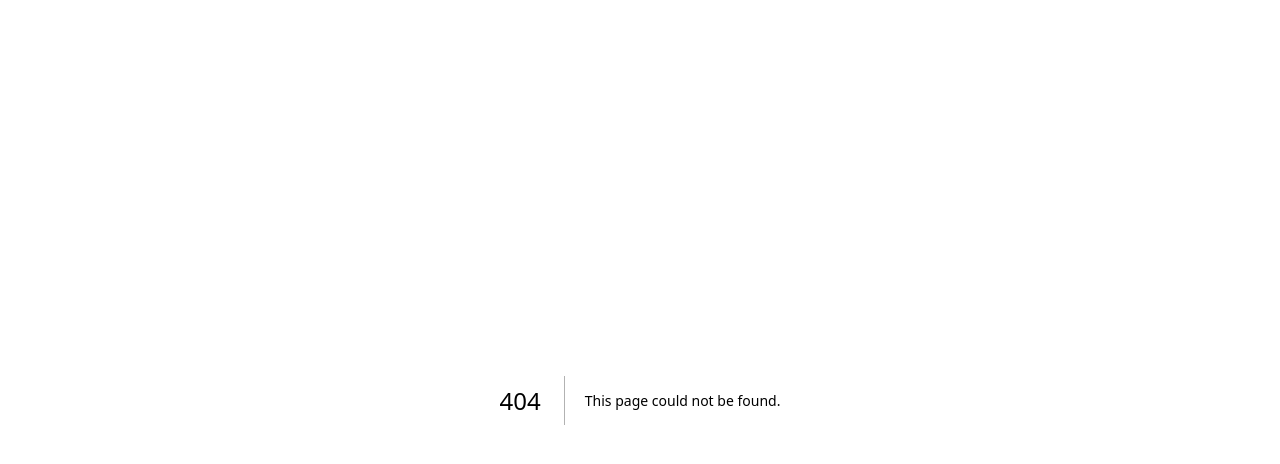
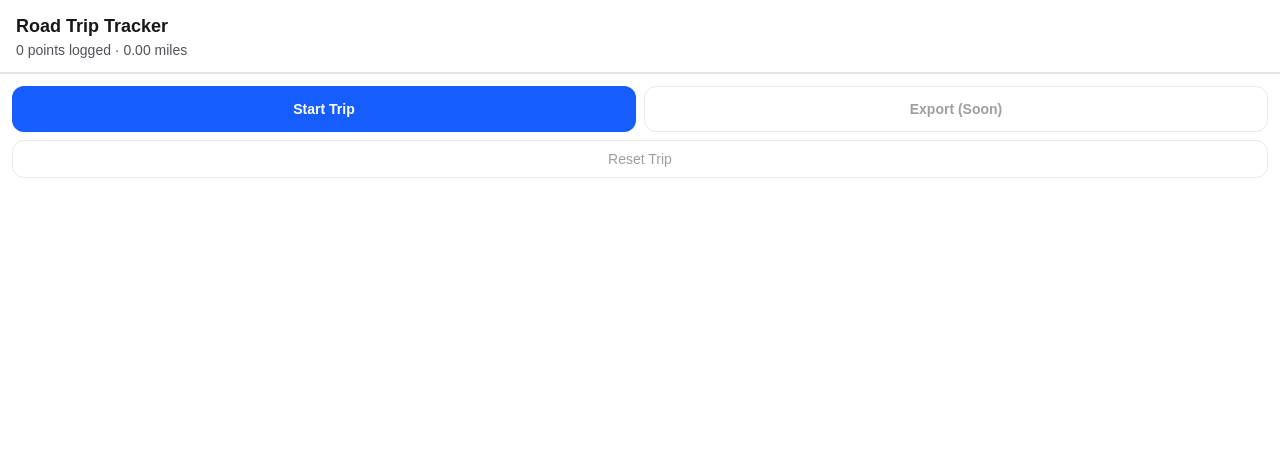
Before and after one commit to dan1oo/roadtrip_strava, a Next.js app: page /trip in a window 1280 px wide. Before the commit this address had no page. Shown: the top 464 px of the page. Built offline with nearby package versions, Linux system fonts and the light colour scheme; no server answers.

Commit message:
Refactor TripMap component to improve performance and user experience; update related styles and remove unnecessary props

```diff
--- /dev/null
+++ b/app/(mobile)/trip/page.tsx
@@ -0,0 +1,58 @@
+"use client";
+
+import TripMapDynamic from "@/src/components/TripMapDynamic";
+import { useTripStore } from "@/src/store/useTripStore";
+
+export default function TripPage() {
+  const isTracking = useTripStore((s) => s.isTracking);
+  const route = useTripStore((s) => s.route);
+  const distance = useTripStore((s) => s.distance);
+  const toggleTracking = useTripStore((s) => s.toggleTracking);
+  const resetTrip = useTripStore((s) => s.resetTrip);
+
+  return (
+    <section className="flex h-full flex-col">
+      <header className="border-b border-zinc-200 px-4 py-3 dark:border-zinc-800">
+        <h1 className="text-lg font-semibold">Road Trip Tracker</h1>
+        <p className="text-sm text-zinc-600 dark:text-zinc-300">
+          {route.length} points logged · {distance.toFixed(2)} miles
+        </p>
+      </header>
+
+      <div className="relative flex-1">
+        <TripMapDynamic />
+      </div>
+
+      <div className="grid grid-cols-2 gap-2 border-t border-zinc-200 p-3 dark:border-zinc-800">
+        <button
+          type="button"
+          onClick={toggleTracking}
+          className={`rounded-xl px-4 py-3 text-sm font-semibold ${
+            isTracking
+              ? "bg-red-600 text-white hover:bg-red-500"
+              : "bg-blue-600 text-white hover:bg-blue-500"
+          }`}
+        >
+          {isTracking ? "Stop Trip" : "Start Trip"}
+        </button>
+
+        <button
+          type="button"
+          disabled={route.length === 0 || isTracking}
+          className="rounded-xl border border-zinc-300 px-4 py-3 text-sm font-semibold text-zinc-700 hover:bg-zinc-100 disabled:cursor-not-allowed disabled:opacity-50 dark:border-zinc-700 dark:text-zinc-200 dark:hover:bg-zinc-800"
+        >
+          Export (Soon)
+        </button>
+
+        <button
+          type="button"
+          onClick={resetTrip}
+          disabled={isTracking || route.length === 0}
+          className="col-span-2 rounded-xl border border-zinc-300 px-4 py-2 text-sm font-medium text-zinc-700 hover:bg-zinc-100 disabled:cursor-not-allowed disabled:opacity-50 dark:border-zinc-700 dark:text-zinc-200 dark:hover:bg-zinc-800"
+        >
+          Reset Trip
+        </button>
+      </div>
+    </section>
+  );
+}
--- /dev/null
+++ b/src/components/MobileAppShell.tsx
@@ -0,0 +1,55 @@
+"use client";
+
+import Link from "next/link";
+import { usePathname } from "next/navigation";
+
+type TabItem = {
+  href: string;
+  label: string;
+  icon: string;
+};
+
+const tabs: TabItem[] = [
+  { href: "/trip", label: "Track", icon: "TR" },
+  { href: "/planner", label: "Plan", icon: "PL" },
+];
+
+export default function MobileAppShell({
+  children,
+}: {
+  children: React.ReactNode;
+}) {
+  const pathname = usePathname();
+
+  return (
+    <div className="min-h-dvh bg-zinc-200/70 p-3 dark:bg-zinc-950">
+      <div className="relative mx-auto h-[95dvh] w-full max-w-sm overflow-hidden rounded-[2rem] border border-zinc-300 bg-white shadow-2xl dark:border-zinc-800 dark:bg-zinc-900">
+        <main className="h-full overflow-y-auto pb-24">{children}</main>
+
+        <nav className="absolute inset-x-0 bottom-0 border-t border-zinc-200 bg-white/95 px-3 py-2 backdrop-blur dark:border-zinc-800 dark:bg-zinc-900/95">
+          <ul className="grid grid-cols-2 gap-2">
+            {tabs.map((tab) => {
+              const active = pathname === tab.href;
+
+              return (
+                <li key={tab.href}>
+                  <Link
+                    href={tab.href}
+                    className={`flex items-center justify-center gap-2 rounded-xl px-3 py-2 text-sm font-medium transition ${
+                      active
+                        ? "bg-blue-600 text-white"
+                        : "text-zinc-600 hover:bg-zinc-100 dark:text-zinc-300 dark:hover:bg-zinc-800"
+                    }`}
+                  >
+                    <span aria-hidden>{tab.icon}</span>
+                    <span>{tab.label}</span>
+                  </Link>
+                </li>
+              );
+            })}
+          </ul>
+        </nav>
+      </div>
+    </div>
+  );
+}
```
